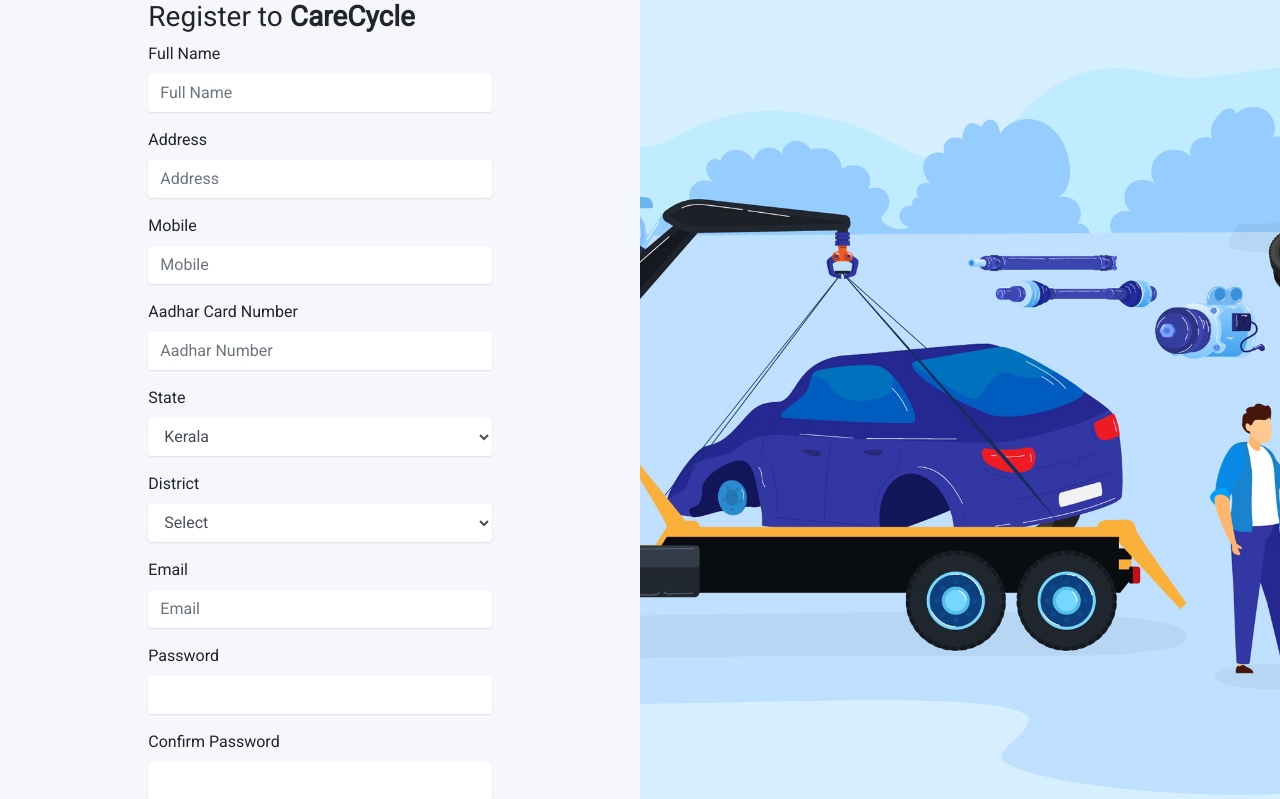
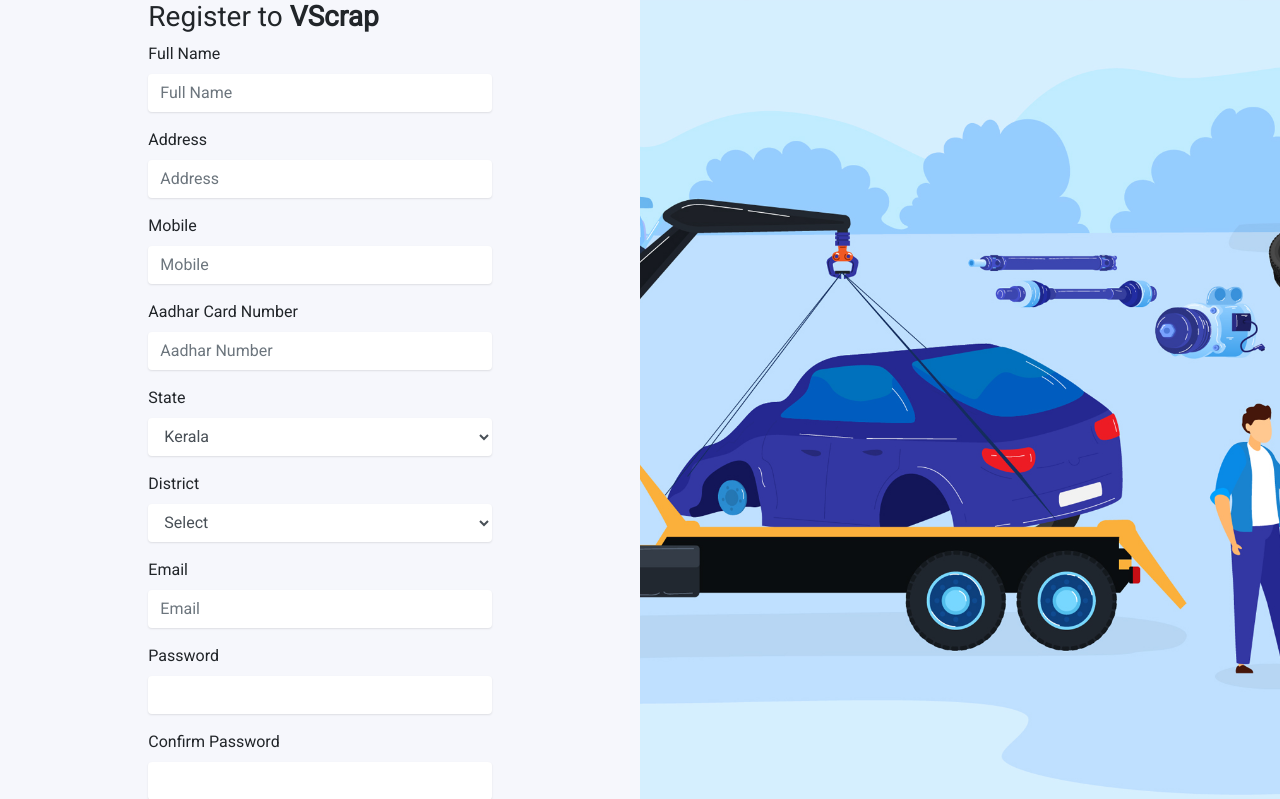
Before and after one commit to ashlyelizasunny/2022_IBM_Code_Challenge_VScrap, a PHP site: page /scrap_company/login/register.php in a window 1280 px wide. Shown: the top 799 px of the page. Run offline with PHP 8.4, Linux system fonts and the light colour scheme.

Commit message:
Update register.php

```diff
--- a/scrap_company/login/register.php
+++ b/scrap_company/login/register.php
@@ -48,7 +48,7 @@ function verifyPassword() {
       <div class="container">
         <div class="row align-items-center justify-content-center">
           <div class="col-md-7">
-            <h3>Register to <strong>CareCycle</strong></h3>
+            <h3>Register to <strong>VScrap</strong></h3>
 
             <form onsubmit ="return verifyPassword()" action="register_exe.php" method="post" autocomplete="off">
               <div class="form-group first">
```
